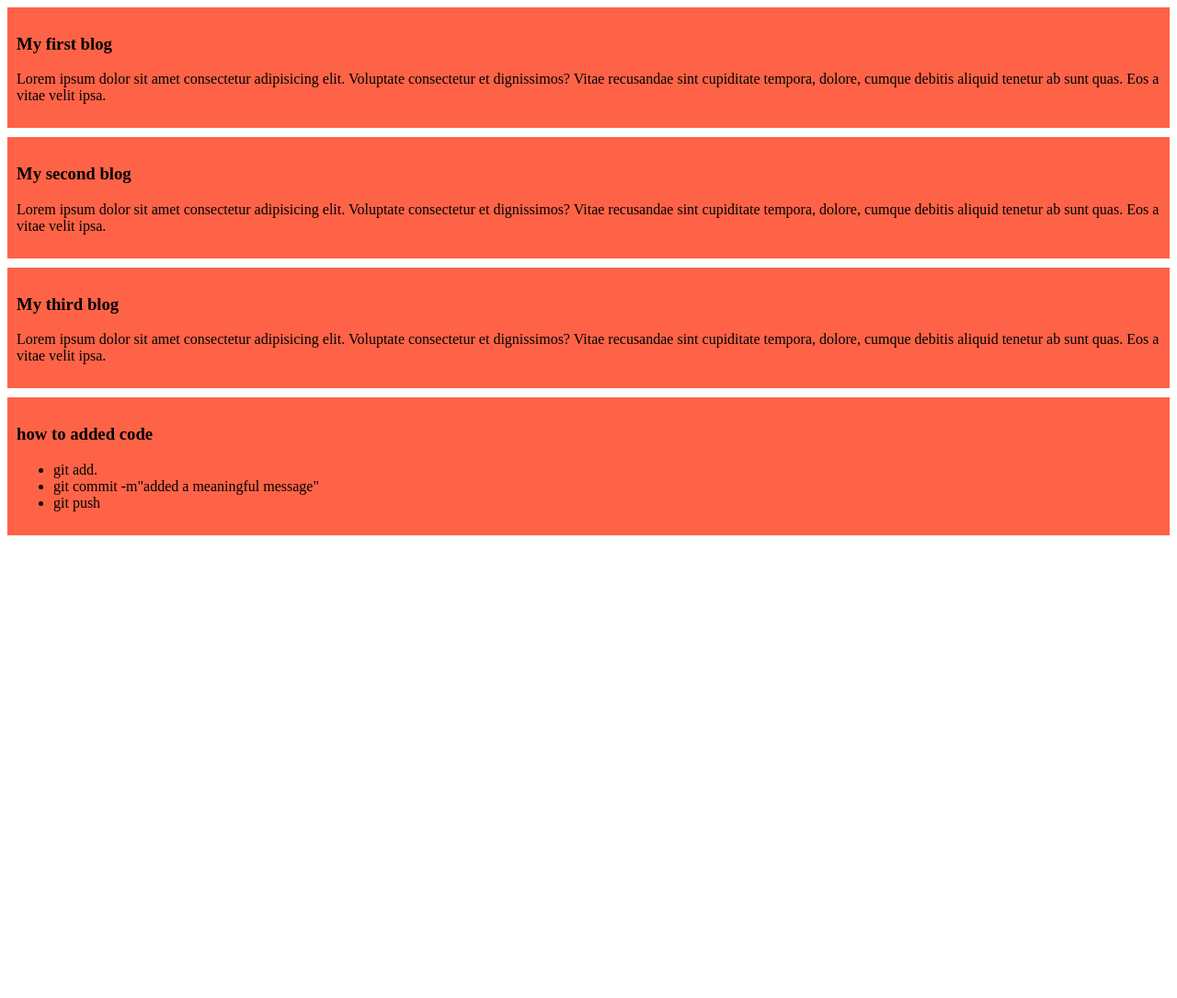
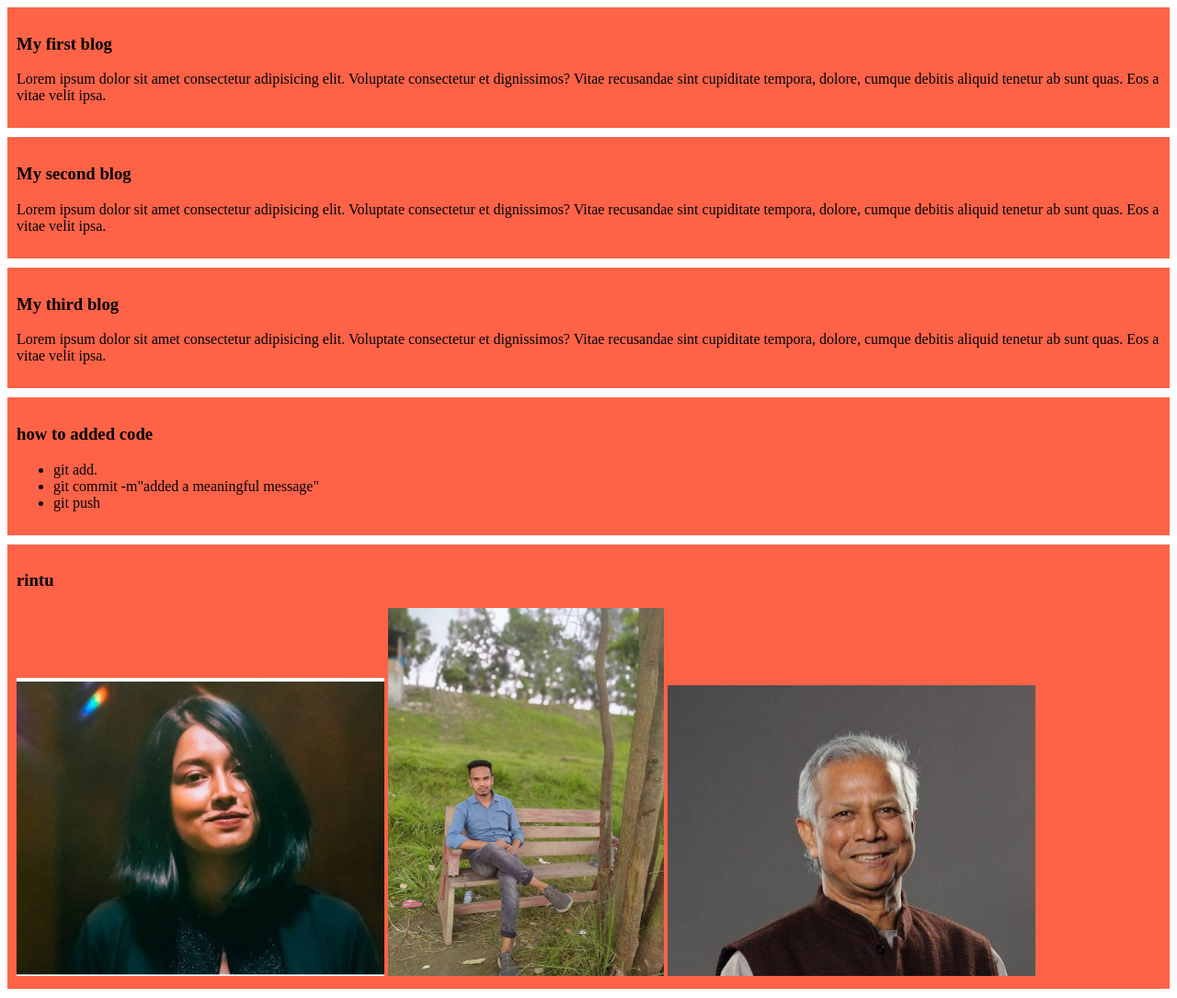
Before and after one commit to RintuWeb01/my-third-github-repo, a plain HTML site: page index.html in a window 1280 px wide. Shown: the whole page at 92% size. Before the commit the page ends 800 px from the top, so only its background shows below. Drawn offline with Linux system fonts and the light colour scheme.

Commit message:
images added

```diff
--- a/index.html
+++ b/index.html
@@ -28,6 +28,11 @@
             <li>git push</li>
         </ul>
     </div>
-
+    <div>
+        <h3>rintu</h3>
+        <img width="400px" src="images/masha.png" alt="">
+        <img width="300px" src="images/rintu.jpg" alt="">
+        <img width="400px" src="images/yunus kaka.png" alt="">
+    </div>
 </body>
 </html>
```
Also changed, not shown: images/elon musk.png (added), images/masha.png (added), images/rintu.jpg (added), images/yunus kaka.png (added).
